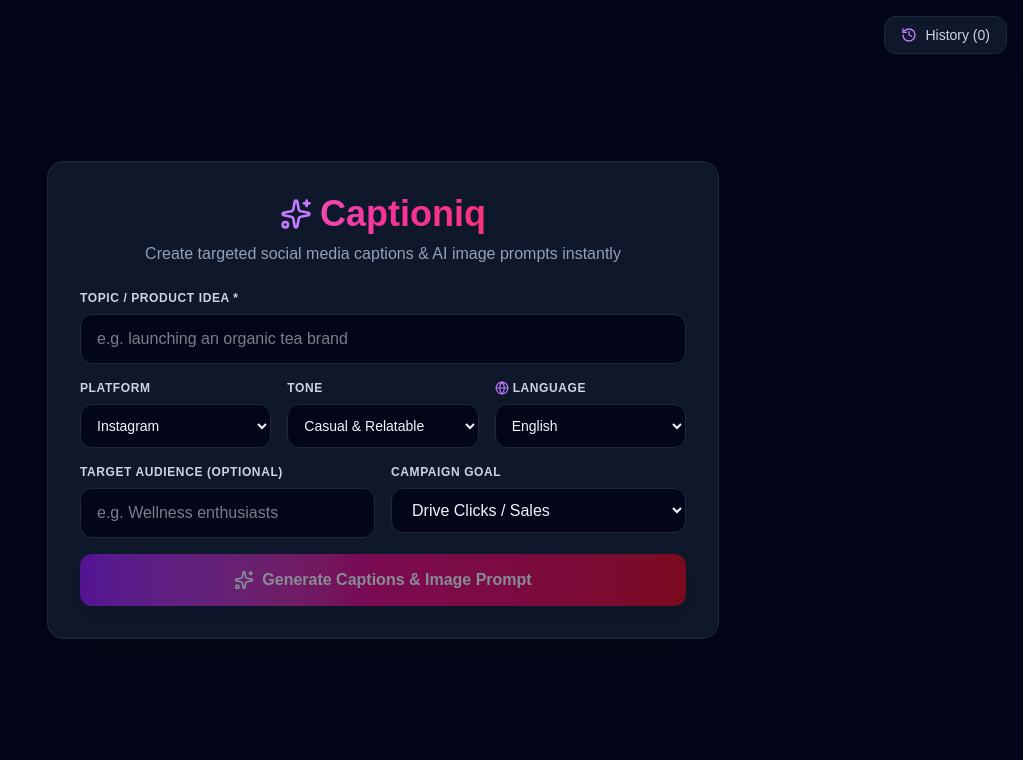
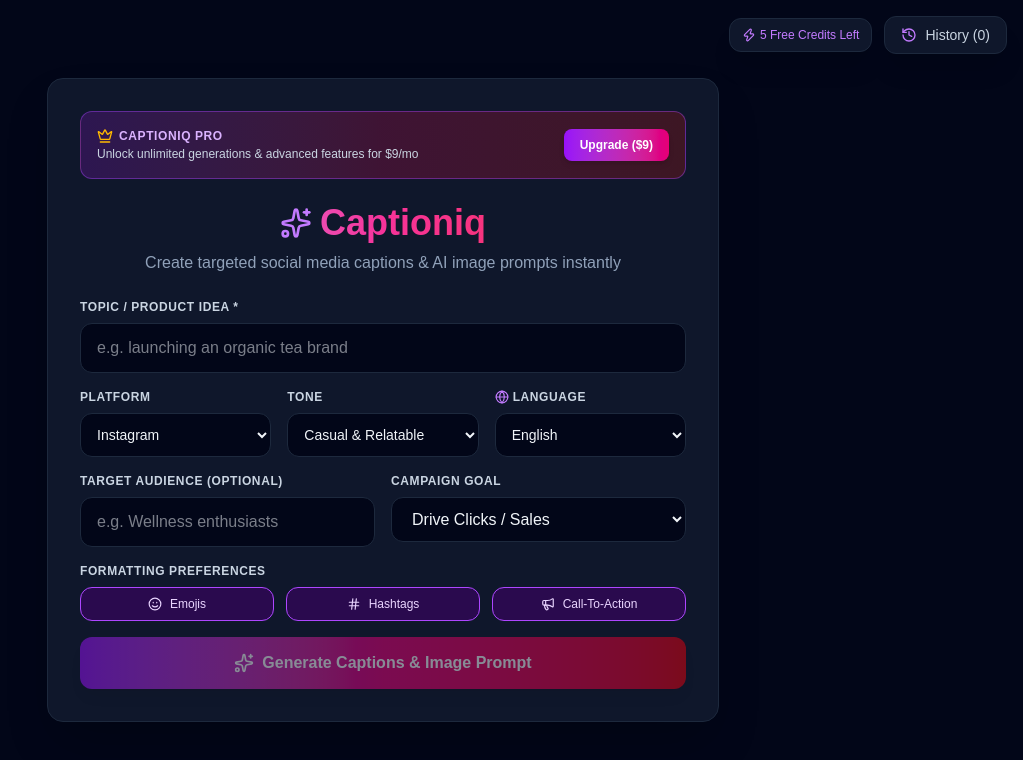
Before and after one commit to asadullah575/ai-content-generator, a Next.js app: page / in a window 1280 px wide. Shown: the top 760 px of the page, without its empty margins (257-1280 px from the left). Built offline with nearby package versions, Linux system fonts and the light colour scheme.

Commit message:
Add formatting options and improve local storage handling
Added formatting options for emojis, hashtags, and call-to-action. Enhanced local storage handling for credits and pro status.

```diff
--- a/app/page.tsx
+++ b/app/page.tsx
@@ -1,7 +1,7 @@
 'use client';
 
 import { useState, useEffect } from 'react';
-import { Copy, Check, Sparkles, AlertCircle, Globe, Image as ImageIcon, History, Trash2, ChevronRight } from 'lucide-react';
+import { Copy, Check, Sparkles, AlertCircle, Globe, Image as ImageIcon, History, Trash2, ChevronRight, Hash, Smile, Megaphone, Crown, Zap } from 'lucide-react';
 
 interface HistoryItem {
   id: string;
@@ -20,24 +20,43 @@
   const [language, setLanguage] = useState('English');
   const [targetAudience, setTargetAudience] = useState('');
   const [campaignGoal, setCampaignGoal] = useState('Drive Clicks / Sales');
+
+  // Formatting Toggles
+  const [includeEmojis, setIncludeEmojis] = useState(true);
+  const [includeHashtags, setIncludeHashtags] = useState(true);
+  const [includeCTA, setIncludeCTA] = useState(true);
+
   const [resultText, setResultText] = useState<string>('');
   const [loading, setLoading] = useState(false);
   const [error, setError] = useState('');
   const [copiedCaption, setCopiedCaption] = useState(false);
   const [copiedImagePrompt, setCopiedImagePrompt] = useState(false);
 
+  // Credits & Subscription State
+  const [credits, setCredits] = useState<number>(5);
+  const [isPro, setIsPro] = useState<boolean>(false);
+
   // History State
   const [history, setHistory] = useState<HistoryItem[]>([]);
   const [showHistory, setShowHistory] = useState(false);
 
-  // Load History from LocalStorage on initial render
   useEffect(() => {
-    const saved = localStorage.getItem('captioniq_history');
-    if (saved) {
-      try {
-        setHistory(JSON.parse(saved));
-      } catch (e) {
-        console.error('Failed to parse history:', e);
+    // Load history
+    const savedHistory = localStorage.getItem('captioniq_history');
+    if (savedHistory) {
+      try { setHistory(JSON.parse(savedHistory)); } catch (e) {}
+    }
+
+    // Load credits or pro status
+    const savedPro = localStorage.getItem('captioniq_is_pro');
+    if (savedPro === 'true') {
+      setIsPro(true);
+    } else {
+      const savedCredits = localStorage.getItem('captioniq_credits');
+      if (savedCredits !== null) {
+        setCredits(parseInt(savedCredits, 10));
+      } else {
+        localStorage.setItem('captioniq_credits', '5');
       }
     }
   }, []);
@@ -52,7 +71,6 @@
 
   const currentLimit = platformLimits[platform] || 2200;
 
-  // Helper to split AI response into Captions and Image Prompt
   const parseResponse = (text: string) => {
     const caps = text.includes('=== AI IMAGE PROMPT ===')
       ? text.split('=== AI IMAGE PROMPT ===')[0].replace('=== CAPTIONS ===', '').trim()
@@ -79,7 +97,7 @@
       timestamp: new Date().toLocaleTimeString([], { hour: '2-digit', minute: '2-digit' }),
     };
 
-    const updated = [newItem, ...history].slice(0, 10); // Keep last 10 generations
+    const updated = [newItem, ...history].slice(0, 10);
     setHistory(updated);
     localStorage.setItem('captioniq_history', JSON.stringify(updated));
   };
@@ -89,9 +107,22 @@
     localStorage.removeItem('captioniq_history');
   };
 
+  const handleUpgradeToPro = () => {
+    // In production, this would redirect to your Stripe Checkout URL (e.g. https://buy.stripe.com/your_link_id)
+    // For demo purposes, we simulate activating Pro:
+    setIsPro(true);
+    localStorage.setItem('captioniq_is_pro', 'true');
+    alert('🎉 Simulated Stripe Checkout Successful! Welcome to Captioniq Pro.');
+  };
+
   const handleGenerate = async (e: React.FormEvent) => {
     e.preventDefault();
     if (!topic.trim()) return;
+
+    if (!isPro && credits <= 0) {
+      setError('You have run out of free generations! Please upgrade to Pro for unlimited usage.');
+      return;
+    }
 
     setLoading(true);
     setError('');
@@ -101,7 +132,17 @@
       const response = await fetch('/api/generate', {
         method: 'POST',
         headers: { 'Content-Type': 'application/json' },
-        body: JSON.stringify({ topic, platform, tone, language, targetAudience, campaignGoal }),
+        body: JSON.stringify({
+          topic,
+          platform,
+          tone,
+          language,
+          targetAudience,
+          campaignGoal,
+          includeEmojis,
+          includeHashtags,
+          includeCTA
+        }),
       });
 
       const data = await response.json();
@@ -112,6 +153,14 @@
 
       setResultText(data.result);
       saveToHistory(data.result, topic, platform, language);
+
+      // Deduct credit if not Pro
+      if (!isPro) {
+        const newCredits = credits - 1;
+        setCredits(newCredits);
+        localStorage.setItem('captioniq_credits', newCredits.toString());
+      }
+
     } catch (err: any) {
       setError(err.message || 'Something went wrong. Please try again.');
     } finally {
@@ -138,18 +187,34 @@
   return (
     <main className="min-h-screen bg-slate-950 text-slate-100 flex flex-col items-center justify-center p-4 md:p-8 relative overflow-x-hidden">
 
-      {/* History Toggle Button (Top Right) */}
+      {/* Top Bar Controls (History & Credits / Pro) */}
+      <div className="fixed top-4 right-4 z-20 flex items-center gap-3">
+        {/* Credits / Pro Badge */}
+        <div className="flex items-center gap-2 px-3 py-2 bg-slate-900 border border-slate-800 rounded-xl text-slate-300 shadow-xl text-xs font-medium">
+          {isPro ? (
+            <span className="flex items-center gap-1 text-amber-400 font-bold">
+              <Crown className="w-4 h-4" /> PRO UNLIMITED
+            </span>
+          ) : (
+            <span className="flex items-center gap-1 text-purple-400">
+              <Zap className="w-3.5 h-3.5" /> {credits} Free Credits Left
+            </span>
+          )}
+        </div>
+
+        {/* History Toggle Button */}
         <button
           onClick={() => setShowHistory(!showHistory)}
-        className="fixed top-4 right-4 z-20 flex items-center gap-2 px-4 py-2 bg-slate-900 border border-slate-800 rounded-xl text-slate-300 hover:text-white hover:border-purple-500 shadow-xl transition-all"
+          className="flex items-center gap-2 px-4 py-2 bg-slate-900 border border-slate-800 rounded-xl text-slate-300 hover:text-white hover:border-purple-500 shadow-xl transition-all"
         >
           <History className="w-4 h-4 text-purple-400" />
           <span className="text-sm font-medium">History ({history.length})</span>
         </button>
+      </div>
 
       {/* History Drawer Sidebar */}
       {showHistory && (
-        <div className="fixed inset-y-0 right-0 z-30 w-full max-w-md bg-slate-900 border-l border-slate-800 p-6 shadow-2xl flex flex-col space-y-4 animate-in slide-in-from-right duration-200">
+        <div className="fixed inset-y-0 right-0 z-30 w-full max-w-md bg-slate-900 border-l border-slate-800 p-6 shadow-2xl flex flex-col space-y-4">
           <div className="flex items-center justify-between pb-4 border-b border-slate-800">
             <h2 className="text-lg font-bold flex items-center gap-2">
               <History className="w-5 h-5 text-purple-400" />
@@ -210,6 +275,25 @@
 
       {/* Main Generator Form */}
       <div className="w-full max-w-2xl bg-slate-900 border border-slate-800 rounded-2xl p-6 md:p-8 shadow-2xl space-y-6">
+
+        {/* Upgrade Banner for Free Users */}
+        {!isPro && (
+          <div className="bg-gradient-to-r from-purple-900/40 via-pink-900/40 to-red-900/40 border border-purple-500/40 rounded-xl p-4 flex items-center justify-between">
+            <div className="space-y-0.5">
+              <h3 className="text-xs font-bold uppercase tracking-wider text-purple-300 flex items-center gap-1.5">
+                <Crown className="w-4 h-4 text-amber-400" /> Captioniq Pro
+              </h3>
+              <p className="text-xs text-slate-300">Unlock unlimited generations & advanced features for $9/mo</p>
+            </div>
+            <button
+              onClick={handleUpgradeToPro}
+              className="px-4 py-2 bg-gradient-to-r from-purple-600 to-pink-600 hover:opacity-90 text-white rounded-lg text-xs font-semibold shadow-md transition-all shrink-0"
+            >
+              Upgrade ($9)
+            </button>
+          </div>
+        )}
+
         {/* Header */}
         <div className="text-center space-y-2">
           <h1 className="text-3xl md:text-4xl font-extrabold bg-gradient-to-r from-purple-400 via-pink-500 to-red-500 bg-clip-text text-transparent flex items-center justify-center gap-2">
@@ -325,9 +409,56 @@
             </div>
           </div>
 
+          {/* Formatting Options Toggles */}
+          <div>
+            <label className="block text-xs font-semibold text-slate-300 uppercase tracking-wider mb-2">
+              Formatting Preferences
+            </label>
+            <div className="grid grid-cols-3 gap-3">
+              <button
+                type="button"
+                onClick={() => setIncludeEmojis(!includeEmojis)}
+                className={`flex items-center justify-center gap-2 py-2 px-3 rounded-xl border text-xs font-medium transition-all ${
+                  includeEmojis
+                    ? 'bg-purple-950/60 border-purple-500 text-purple-200'
+                    : 'bg-slate-950 border-slate-800 text-slate-400'
+                }`}
+              >
+                <Smile className="w-3.5 h-3.5" />
+                Emojis
+              </button>
+
+              <button
+                type="button"
+                onClick={() => setIncludeHashtags(!includeHashtags)}
+                className={`flex items-center justify-center gap-2 py-2 px-3 rounded-xl border text-xs font-medium transition-all ${
+                  includeHashtags
+                    ? 'bg-purple-950/60 border-purple-500 text-purple-200'
+                    : 'bg-slate-950 border-slate-800 text-slate-400'
+                }`}
+              >
+                <Hash className="w-3.5 h-3.5" />
+                Hashtags
+              </button>
+
+              <button
+                type="button"
+                onClick={() => setIncludeCTA(!includeCTA)}
+                className={`flex items-center justify-center gap-2 py-2 px-3 rounded-xl border text-xs font-medium transition-all ${
+                  includeCTA
+                    ? 'bg-purple-950/60 border-purple-500 text-purple-200'
+                    : 'bg-slate-950 border-slate-800 text-slate-400'
+                }`}
+              >
+                <Megaphone className="w-3.5 h-3.5" />
+                Call-To-Action
+              </button>
+            </div>
+          </div>
+
           <button
             type="submit"
-            disabled={loading || !topic.trim()}
+            disabled={loading || (!isPro && credits <= 0) || !topic.trim()}
             className="w-full py-3.5 bg-gradient-to-r from-purple-600 via-pink-600 to-red-600 rounded-xl font-semibold text-white shadow-lg hover:opacity-90 disabled:opacity-50 transition-all flex items-center justify-center gap-2 mt-4"
           >
             {loading ? (
@@ -335,6 +466,8 @@
                 <div className="w-5 h-5 border-2 border-white border-t-transparent rounded-full animate-spin"></div>
                 Generating Captions & Image Prompt...
               </>
+            ) : (!isPro && credits <= 0) ? (
+              <>Out of Free Credits - Upgrade to Pro</>
             ) : (
               <>
                 <Sparkles className="w-5 h-5" />
```
Lines whose indentation alone changed are shown as unchanged.
